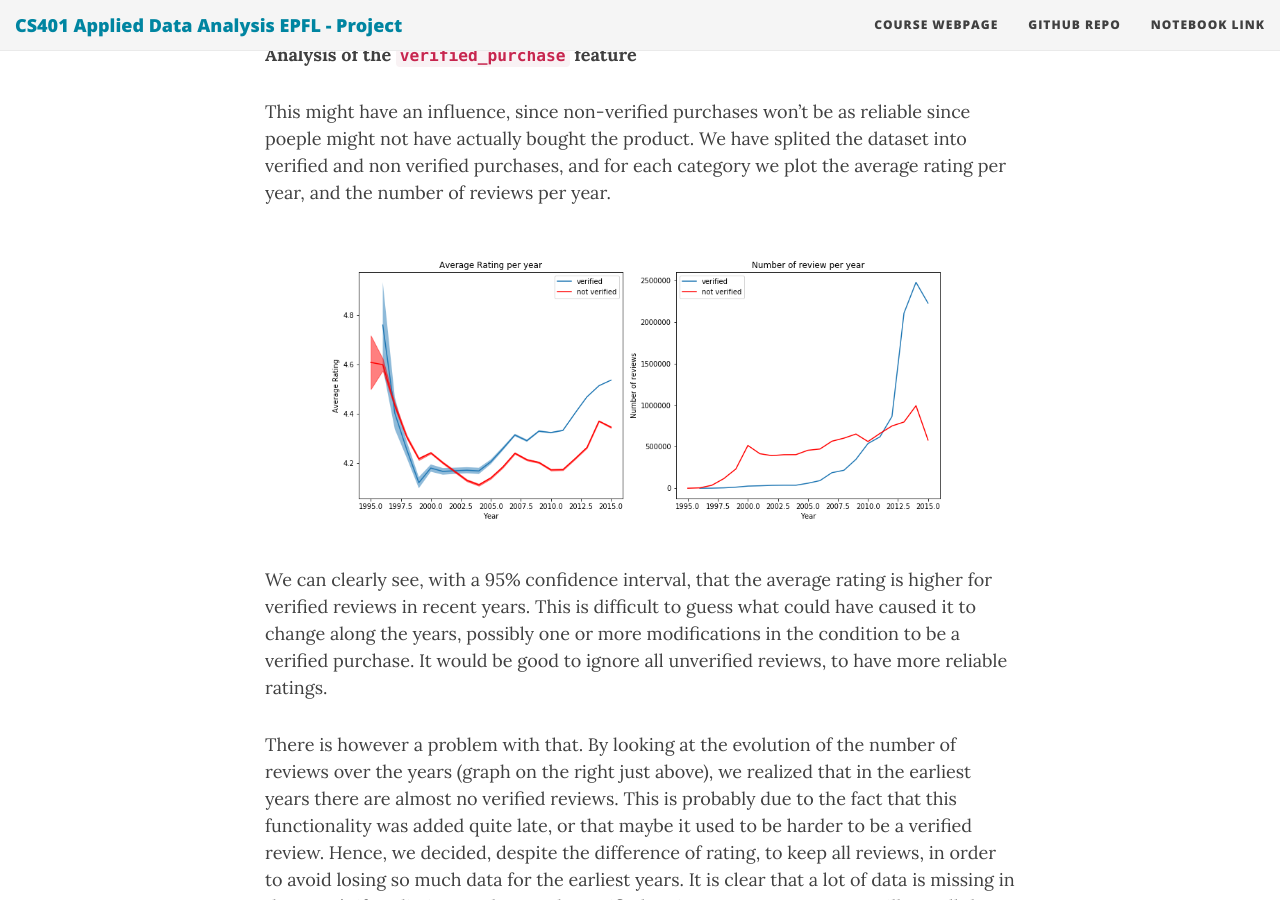
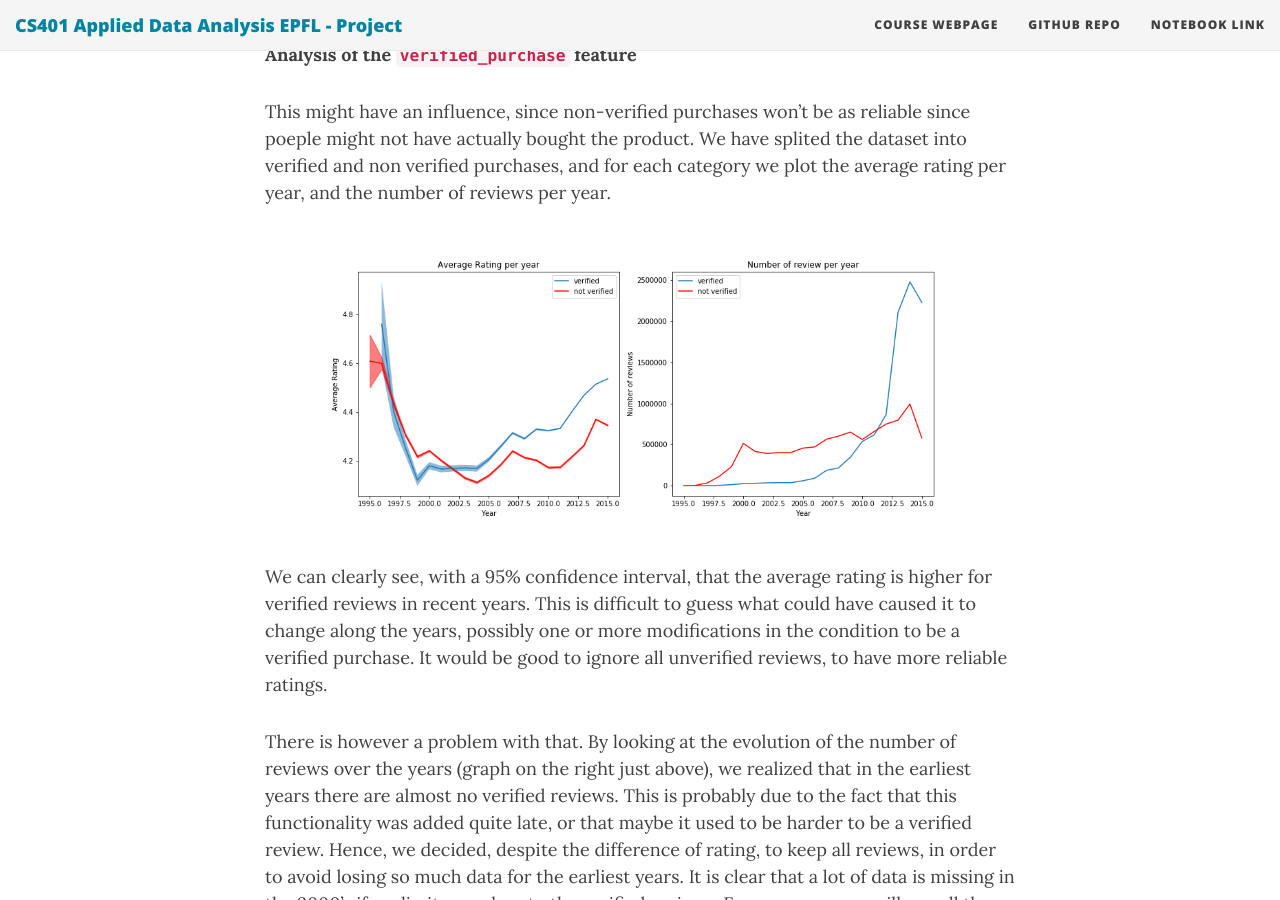
Before and after one commit to ada-lyn/ada-lyn.github.io, a Jekyll site: the page built from index.md, in a window 1280 px wide and 900 px high, scrolled down 5846 px. Built offline with Jekyll 4.4.1, drawn with Linux system fonts in a browser that asks for light colours; nearby versions of some CDN libraries.

Commit message:
fix image verfied

```diff
--- a/index.md
+++ b/index.md
@@ -83,7 +83,9 @@
 
 This might have an influence, since non-verified purchases won't be as reliable since poeple might not have actually bought the product. We have splited the dataset into verified and non verified purchases, and for each category we plot the average rating per year, and the number of reviews per year.
 
-![Number of verified reviews for each year](/img/other/verified_by_year.png)
+<p float="left">
+  <img src="/img/other/verified_by_year.png" width="99%" />
+</p>
 
 We can clearly see, with a 95% confidence interval, that the average rating is higher for verified reviews in recent years. This is difficult to guess what could have caused it to change along the years, possibly one or more modifications in the condition to be a verified purchase. It would be good to ignore all unverified reviews, to have more reliable ratings.
 
```
